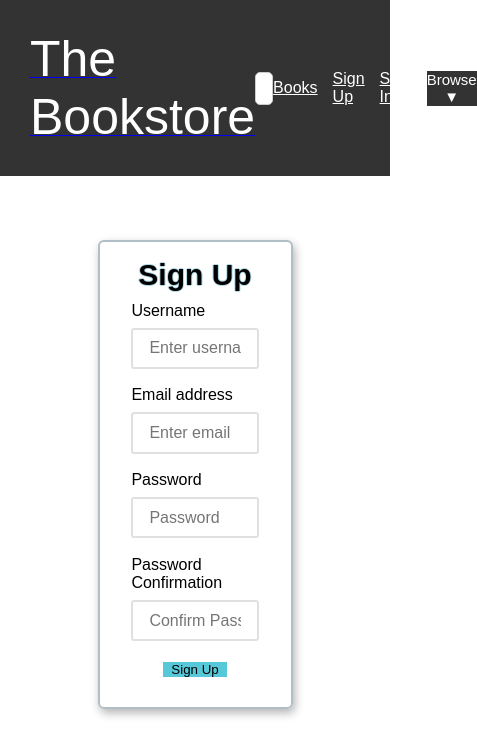
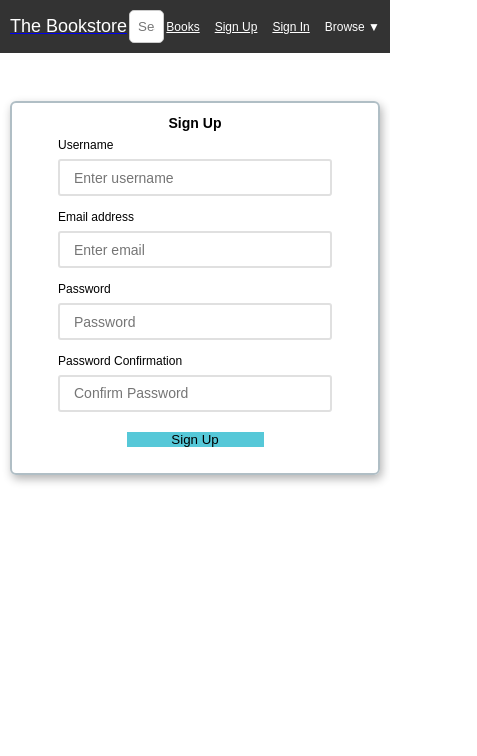
Before and after one commit to pondern/bookstore-frontend, a React (Create React App) app: page /sign-up in a window 390 px wide. Shown: the top 756 px of the page, 477 px wide, since content can reach past the window. Built offline with nearby package versions, Linux system fonts and the light colour scheme; no server answers.

Commit message:
added responsive design

```diff
--- a/src/App.css
+++ b/src/App.css
@@ -21,9 +21,6 @@ body {
 .Name {
   font-size: 50px;
   color:white;
-
-
-
 }
 
 .left-section {
@@ -128,113 +125,21 @@ body {
   font-size: 50px;
 }
 
-
-
-.book-reviews-container {
-  display: flex;
-  justify-content: center;
-  flex-direction: column;
-  background-color:lightblue;
-}
-
-.book-reviews {
-  display: flex;
-  justify-content: center;
-  flex-direction: row;
-}
-
-
-
-.book-1 {
-  display: flex;
-  padding: 30px 150px 30px 30px
-}
-
-.book-2 {
-  display: flex;
-  padding: 30px
-}
-
-.book-1 img {
-  width: 200px;
-  height: 300px;
-}
-
-.book-2 img {
-  width: 200px;
-  height: 300px;
-}
-
-.book-1-p {
-  width: 190px;
-  font-size: large;
-  border: #CED4DA solid 2px;
-  padding: 50px 15px 20px 15px;
-  margin: 50px 0px 0px 0px;
-  background-color: white;
-}
-
-.book-2-p {
-  width: 200px;
-  font-size: large;
-  border: #CED4DA solid 2px;
-  padding: 20px 15px 0px 15px;
-  margin: 50px 0px 0px 0px;
-  background-color: white;
-}
-
-
-
 .test {
   padding: 300px;
   background-image: url("https://i0.wp.com/cms.babbel.news/wp-content/uploads/2022/01/Most_Beautiful_Libraries.png");
   background-repeat: no-repeat;
   background-size: cover;
   text-align: center;
-  color:ghostwhite;
-  font-size: 80px;
-  text-shadow: 1px 0 black, 0 1px black, 1px 0 black, 0 -1px black;
-
-
+  color: white;
 }
 
-
-
-
-
-h2 {
-  text-align: center;
-  font-size: 30px;
-  color: white;
-  text-shadow: -1px 0 black, 0 1px black, 1px 0 black, 0 -1px black;
-}
-
-
-h3 {
-  text-align: center;
-  font-size: 30px;
-  text-shadow: -1px 0 lightblue, 0 1px lightblue, 1px 0 lightblue, 0 -1px lightblue;
-}
-
-h4 {
-  text-align: center;
-  font-size: 30px;
-  text-shadow: -1px 0 lightblue, 0 1px lightblue, 1px 0 lightblue, 0 -1px lightblue;
-}
-
-h5 {
-  text-align: center;
-  font-size: 30px;
-  text-shadow: -1px 0 lightblue, 0 1px lightblue, 1px 0 lightblue, 0 -1px lightblue;
-}
-
-
+/* Add this CSS to your stylesheet or use inline styles */
 .scrollable-books-container {
   width: 60%;
   margin: 0 auto;
   overflow-x: auto;
   white-space: nowrap;
-  height: 300px;
 }
 
 .horizontal-scroll-container {
@@ -335,3 +240,188 @@ h5 {
   height: 200px;
   display: block;
 }
+
+/* ... (Your existing code) ... */
+
+/* Media queries for tablets and mobile devices */
+@media screen and (max-width: 767px) {
+  body {
+    font-size: 14px;
+  }
+
+  .navbar {
+    padding: 15px;
+  }
+
+  .Name {
+    font-size: 24px;
+  }
+
+  .search-bar {
+    width: 80%;
+  }
+
+  .nav-item,
+  .link,
+  .browse-link {
+    font-size: 14px;
+  }
+
+  .thumbnail-container {
+    height: 150px;
+    width: 150px;
+    margin: 5px;
+  }
+
+  .thumbnail-image {
+    height: 150px;
+  }
+
+  .home {
+    font-size: 24px;
+  }
+
+  .test {
+    padding: 100px;
+  }
+
+  .scrollable-books-container,
+  .form-container {
+    width: 90%;
+  }
+
+  .book-item {
+    margin-right: 10px;
+    margin-top: 100px;
+  }
+
+  .form-container form input {
+    font-size: 14px;
+  }
+
+  .lib-img {
+    height: 150px;
+  }
+}
+
+/* Media queries for laptops */
+@media screen and (min-width: 768px) and (max-width: 1024px) {
+  body {
+    font-size: 16px;
+  }
+
+  .navbar {
+    padding: 25px;
+  }
+
+  .Name {
+    font-size: 30px;
+  }
+
+  .search-bar {
+    width: 80%;
+  }
+
+  .nav-item,
+  .link,
+  .browse-link {
+    font-size: 20px;
+  }
+
+  .thumbnail-container {
+    height: 200px;
+    width: 200px;
+    margin: 10px;
+  }
+
+  .thumbnail-image {
+    height: 200px;
+  }
+
+  .home {
+    font-size: 30px;
+  }
+
+  .test {
+    padding: 150px;
+  }
+
+  .scrollable-books-container,
+  .form-container {
+    width: 90%;
+  }
+
+  .book-item {
+    margin-right: 15px;
+    margin-top: 120px;
+  }
+
+  .form-container form input {
+    font-size: 18px;
+  }
+
+  .lib-img {
+    height: 180px;
+  }
+}
+
+/* Media queries for iPhones */
+@media screen and (max-width: 480px) {
+  body {
+    font-size: 12px;
+  }
+
+  .navbar {
+    padding: 10px;
+  }
+
+  .Name {
+    font-size: 18px;
+  }
+
+  .search-bar {
+    width: 90%;
+  }
+
+  .nav-item,
+  .link,
+  .browse-link {
+    font-size: 12px;
+  }
+
+  .thumbnail-container {
+    height: 120px;
+    width: 120px;
+    margin: 5px;
+  }
+
+  .thumbnail-image {
+    height: 120px;
+  }
+
+  .home {
+    font-size: 18px;
+  }
+
+  .test {
+    padding: 50px;
+  }
+
+  .scrollable-books-container,
+  .form-container {
+    width: 95%;
+  }
+
+  .book-item {
+    margin-right: 10px;
+    margin-top: 80px;
+  }
+
+  .form-container form input {
+    font-size: 14px;
+  }
+
+  .lib-img {
+    height: 100px;
+  }
+}
```
